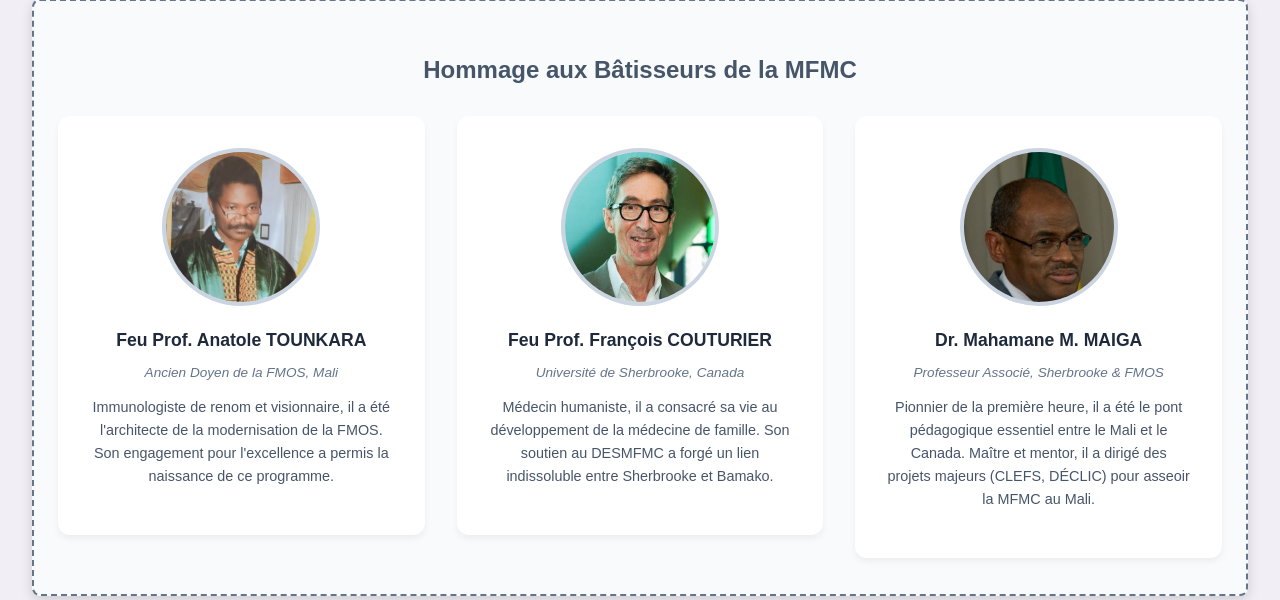
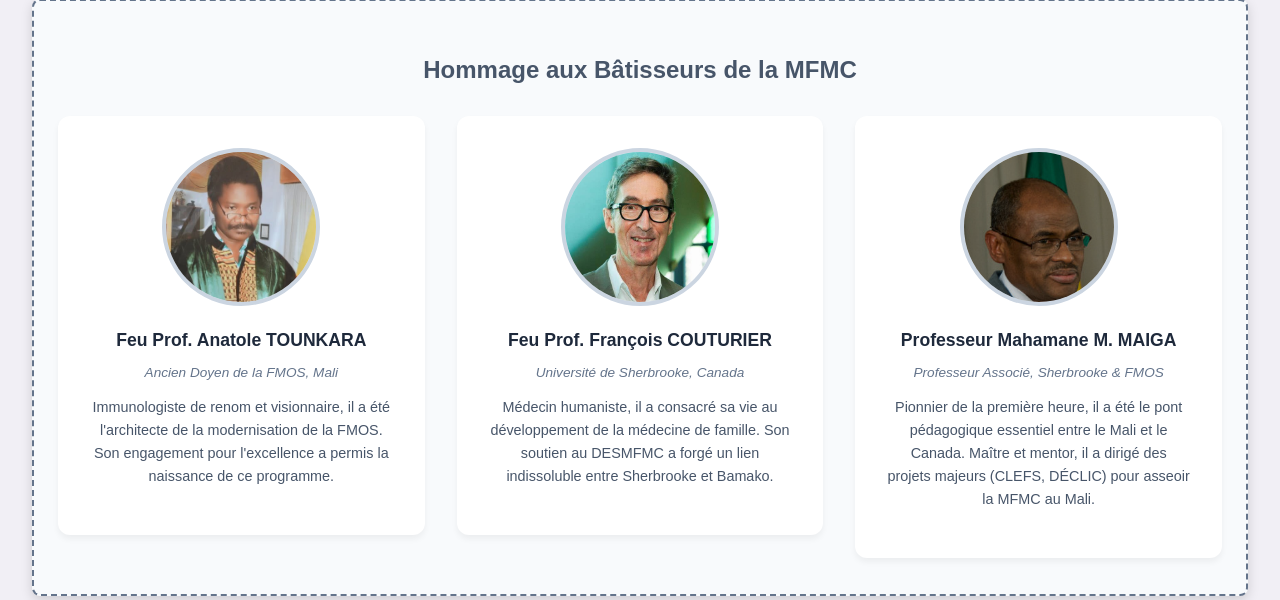
Before and after one commit to baigho2-hue/fmos-mfmc, a Django app: template core/templates/accueil.html in a window 1280 px wide. Shown: the part 2009-2609 px from the top of the page. Run offline with Django 5.2, Linux system fonts and the light colour scheme; the template is opened without the code that fills it, so the values that code supplies are empty.

Commit message:
Mise à jour du titre : Professeur Mahamane M. Maiga

```diff
--- a/core/templates/accueil.html
+++ b/core/templates/accueil.html
@@ -218,15 +218,15 @@
       </p>
     </div>
 
-    <!-- Dr. Mahamane M. Maiga -->
+    <!-- Prof. Mahamane M. Maiga -->
     <div
       style="text-align: center; background: white; padding: 2rem; border-radius: 12px; box-shadow: 0 4px 6px rgba(0,0,0,0.05);">
       <div
         style="width: 150px; height: 150px; margin: 0 auto 1.5rem; border-radius: 50%; overflow: hidden; border: 4px solid #cbd5e1; background: #e2e8f0; display: flex; align-items: center; justify-content: center;">
-        <img src="{% static 'images/pionniers/mahamane_maiga.png' %}" alt="Dr. Mahamane M. MAIGA"
+        <img src="{% static 'images/pionniers/mahamane_maiga.png' %}" alt="Professeur Mahamane M. MAIGA"
           style="width: 100%; height: 100%; object-fit: cover; object-position: center top;">
       </div>
-      <h3 style="color: #1e293b; margin-bottom: 0.5rem; font-size: 1.1rem;">Dr. Mahamane M. MAIGA</h3>
+      <h3 style="color: #1e293b; margin-bottom: 0.5rem; font-size: 1.1rem;">Professeur Mahamane M. MAIGA</h3>
       <p style="color: #64748b; font-style: italic; font-size: 0.85rem; margin-bottom: 1rem;">Professeur Associé,
         Sherbrooke & FMOS</p>
       <p style="font-size: 0.9rem; line-height: 1.6; color: #475569;">
```
